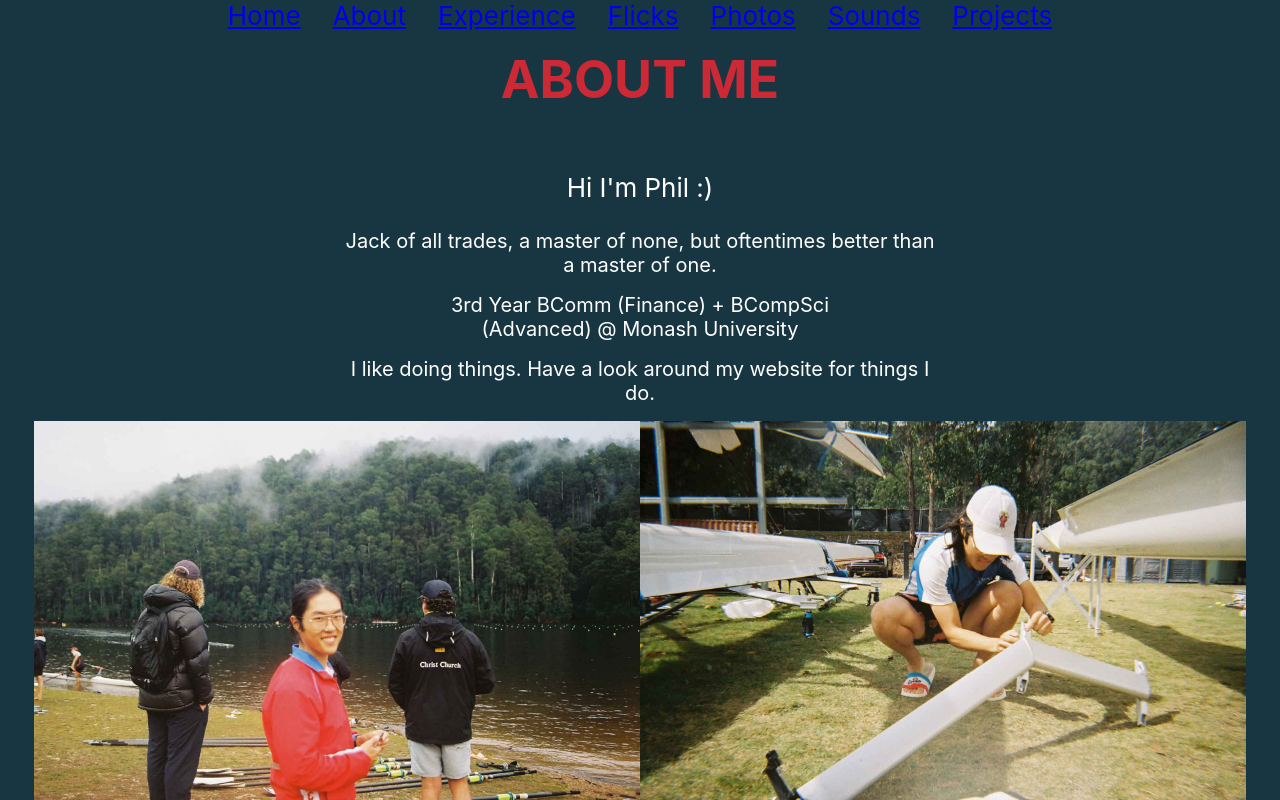
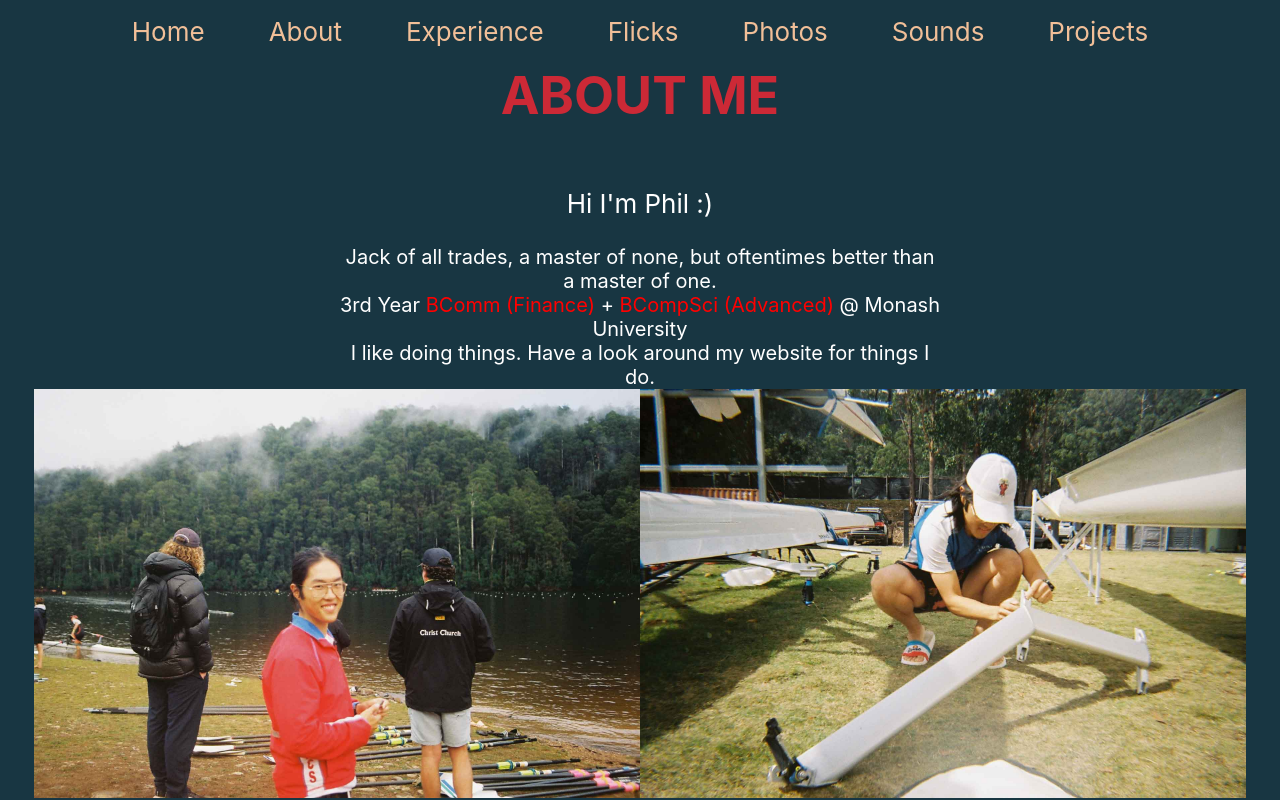
Before and after one commit to pptutn/website, a React (Create React App) app: page /about in a window 1280 px wide. Shown: the top 800 px of the page. Built offline with nearby package versions, Linux system fonts and the light colour scheme.

Commit message:
fix homepage

```diff
--- a/package.json
+++ b/package.json
@@ -1,6 +1,7 @@
 {
   "name": "my-website",
   "version": "0.1.0",
+  "homepage": "https://pptutn.github.io/website",
   "private": true,
   "dependencies": {
     "@emotion/react": "^11.5.0",
@@ -11,6 +12,7 @@
     "@testing-library/user-event": "^12.8.3",
     "@types/react-router-dom": "^5.3.2",
     "framer-motion": "^5.2.1",
+    "gh-pages": "^3.2.3",
     "react": "^17.0.2",
     "react-dom": "^17.0.2",
     "react-router": "^5.2.1",
@@ -25,7 +27,8 @@
     "start": "react-scripts start",
     "build": "react-scripts build",
     "test": "react-scripts test",
-    "eject": "react-scripts eject"
+    "eject": "react-scripts eject",
+    "deploy": "npm run build && gh-pages -d build"
   },
   "eslintConfig": {
     "extends": [
--- a/src/components/ExperienceSection.js
+++ b/src/components/ExperienceSection.js
@@ -10,7 +10,7 @@ function ExperienceSection() {
         "Front-End Development for National Australia Bank",
         "Assisted Business Transaction Accounts creation, adhereing to AML-CDD standards",
         "AWS Certified",
-        "React, Python, Jest, Jenkins",
+        "React, Jest, Jenkins",
       ],
     },
     {
@@ -31,11 +31,11 @@ function ExperienceSection() {
         "Lead the uplift of our rowing uniform, working closely with both Monash University and our suppliers ",
       ],
     },
-    {
-      heading: "Deloitte",
-      description: "Insider Program - 1 Week",
-      details: ["Insider Program", " not AWS Certified"],
-    },
+    // {
+    //   heading: "Deloitte",
+    //   description: "Insider Program - 1 Week",
+    //   details: ["Insider Program", " not AWS Certified"],
+    // },
   ];
 
   const a = jobs.map((item) => (
--- a/src/components/MenuBar.js
+++ b/src/components/MenuBar.js
@@ -1,32 +1,44 @@
 import React from "react";
 import { BrowserRouter as Router, Link } from "react-router-dom";
-import { StyledMenu, StyledMenuItem } from "../styled";
+import { StyledMenu, StyledMenuItem, linkStyle } from "../styled";
 
 function MenuBar() {
   return (
     <StyledMenu>
       <StyledMenuItem>
-        <Link to="/" color="#2B9EB3">
+        <Link to="/" style={linkStyle}>
           Home
         </Link>
       </StyledMenuItem>
       <StyledMenuItem>
-        <Link to="/about">About</Link>
+        <Link to="/about" style={linkStyle}>
+          About
+        </Link>
       </StyledMenuItem>
       <StyledMenuItem>
-        <Link to="/experiences">Experience</Link>
+        <Link to="/experiences" style={linkStyle}>
+          Experience
+        </Link>
       </StyledMenuItem>
       <StyledMenuItem>
-        <Link to="/flicks">Flicks</Link>
+        <Link to="/flicks" style={linkStyle}>
+          Flicks
+        </Link>
       </StyledMenuItem>
       <StyledMenuItem>
-        <Link to="/photos">Photos</Link>
+        <Link to="/photos" style={linkStyle}>
+          Photos
+        </Link>
       </StyledMenuItem>
       <StyledMenuItem>
-        <Link to="/sounds">Sounds</Link>
+        <Link to="/sounds" style={linkStyle}>
+          Sounds
+        </Link>
       </StyledMenuItem>
       <StyledMenuItem>
-        <Link to="/projects">Projects</Link>
+        <Link to="/projects" style={linkStyle}>
+          Projects
+        </Link>
       </StyledMenuItem>
     </StyledMenu>
   );
--- a/src/components/Section.js
+++ b/src/components/Section.js
@@ -5,7 +5,9 @@ import { StyledH1 } from "../pages/styled";
 function Section(props) {
   const list = props.details.map((i) => (
     <>
-      <li key={i}>{i}</li>
+      <li style={{ marginBottom: "-1rem" }} key={i}>
+        {i}
+      </li>
       <br />
     </>
   ));
--- a/src/pages/AboutMe.js
+++ b/src/pages/AboutMe.js
@@ -17,8 +17,11 @@ function AboutMe() {
         Jack of all trades, a master of none, but oftentimes better than a
         master of one.
       </StyledParagraph>
-      <StyledParagraph maxWidth={"470px"}>
-        3rd Year BComm (Finance) + BCompSci (Advanced) @ Monash University
+      <StyledParagraph maxWidth={"700px"}>
+        3rd Year
+        <span style={{ color: "#ff0000" }}> BComm (Finance) </span>+
+        <span style={{ color: "#ff0000" }}> BCompSci (Advanced) </span>@ Monash
+        University
       </StyledParagraph>
       <StyledParagraph maxWidth={"600px"}>
         I like doing things. Have a look around my website for things I do.
--- a/src/pages/Projects.js
+++ b/src/pages/Projects.js
@@ -5,9 +5,9 @@ function Projects() {
   return (
     <>
       <StyledH1>These are some of my projects</StyledH1>
-
-      <StyledParagraph>This Website!</StyledParagraph>
-      <StyledParagraph>ReactJS, CSS </StyledParagraph>
+      <StyledParagraph>Page in Progress</StyledParagraph>
+      <img src="/images/meme.jpg"></img>
+      <br />
     </>
   );
 }
--- a/src/pages/styled.js
+++ b/src/pages/styled.js
@@ -30,15 +30,16 @@ const StyledParagraph = styled.p`
     margin: auto;
     margin-top: 0;
     margin-bottom: ${(props) =>
-      props.marginBottom ? props.marginBottom : "1rem"};
+      props.marginBottom ? props.marginBottom : "0rem"};
     font-size 20px;
     max-width: ${(props) => (props.maxWidth ? props.maxWidth : "450px")};
+    color: ${(props) => (props.color ? props.color : "white")};
 `;
 
 const StyledH1 = styled.h1`
   color: #cc2936;
   text-transform: uppercase;
-  margin-top: 3rem;
+  margin-top: 4rem;
 `;
 
 const StyledH2 = styled.h2`
--- a/src/styled.js
+++ b/src/styled.js
@@ -34,11 +34,11 @@ const StyledParagraph = styled.p`
 `;
 
 const StyledList = styled.ul`
-  margin: 0;
+  margin-bottom: 0rem;
   padding: 0;
   list-style: none;
   font-size: 18px;
-  max-width: 500px;
+  max-width: 800px;
 `;
 
 const StyledMenu = styled.div`
@@ -49,6 +49,7 @@ const StyledMenu = styled.div`
   max-width: 1500px;
   position: absolute;
   top: 0;
+  margin-top: 1rem;
   z-index: 100;
 `;
 
@@ -58,6 +59,12 @@ const StyledMenuItem = styled.li`
   margin: 1rem;
 `;
 
+const linkStyle = {
+  margin: "1rem",
+  textDecoration: "none",
+  color: "#F1BF98",
+};
+
 export {
   StyledLink,
   StyledBox,
@@ -66,4 +73,5 @@ export {
   StyledH2,
   StyledMenu,
   StyledMenuItem,
+  linkStyle,
 };
```
Also changed, not shown: public/images/meme.jpg (added), 1 other file (tests, documents, lock files or other folders).
